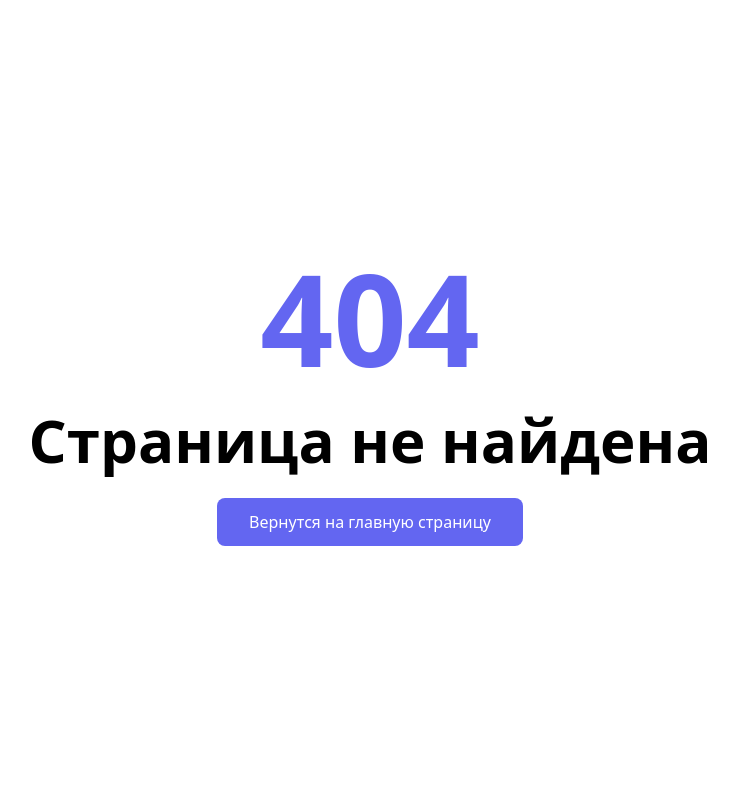
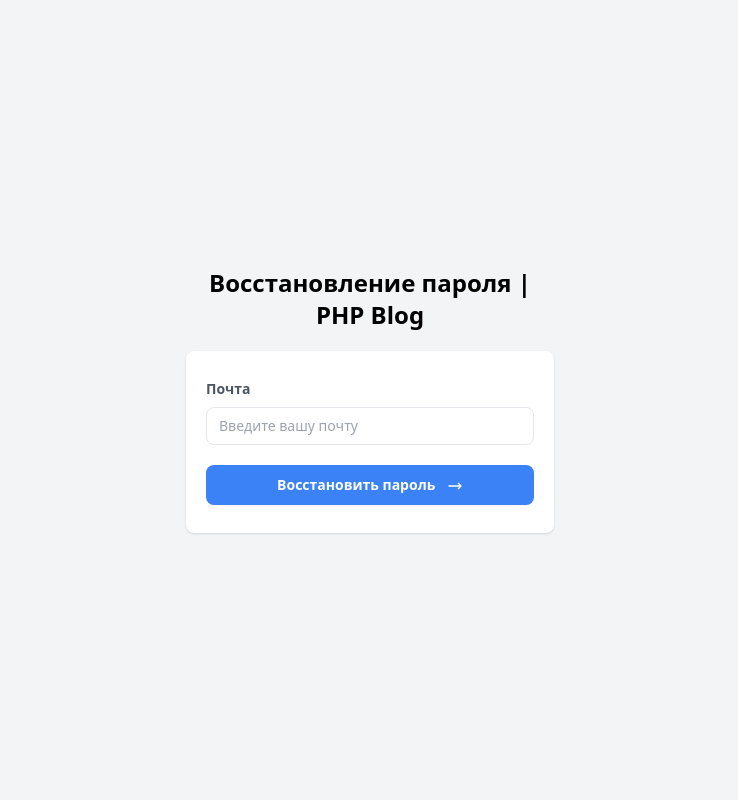
Before and after one commit to Evools/php-blog, a PHP site: page /forgot in a window 1280 px wide. Shown: the whole page, without its empty margins (270-1008 px from the left). Run offline with PHP 8.4, Linux system fonts and the light colour scheme; the visitor is signed in with stand-in values (Sample User, id 1); style sheets or scripts are compiled from the project's sources.

Commit message:
create forgot password

```diff
--- a/config/function.php
+++ b/config/function.php
@@ -6,3 +6,15 @@ function pre_dump($dump)
     var_dump($dump);
     echo "</pre>";
 }
+
+function generateNewPassword($length = 8)
+{
+    $characters = '0123456789abcdefghijklmnopqrstuvwxyzABCDEFGHIJKLMNOPQRSTUVWXYZ';
+    $password = '';
+
+    for ($i = 0; $i < $length; $i++) {
+        $password .= $characters[rand(0, strlen($characters) - 1)];
+    }
+
+    return $password;
+}
--- /dev/null
+++ b/pages/auth/forgot-password.php
@@ -0,0 +1,71 @@
+<?php
+require_once "./config/config.php";
+require_once "./config/function.php";
+$title_name = "Восстановление пароля";
+
+$err_email = "";
+
+if (isset($_POST['forgot_password'])) {
+  $email = $_POST['email'];
+
+  if (empty($email)) {
+    $err_email = "Почта не должна быть пустой";
+  }
+
+
+  if (isset($_POST['forgot_password'])) {
+    $email = $_POST['email'];
+
+    if (empty($email)) {
+      $err_email = "Почта не должна быть пустой";
+    }
+
+    if (empty($err_email)) {
+      // Генерация и сохранение временного токена
+      $reset_token = bin2hex(random_bytes(16));
+
+      // Обновление пароля в базе данных
+      $new_password = generateNewPassword();
+      $hashed_password = password_hash($new_password, PASSWORD_DEFAULT);
+      $sql = "UPDATE `users` SET `reset_token` = '$reset_token', `password` = '$hashed_password' WHERE `email` = '$email'";
+      mysqli_query($connect, $sql);
+
+      // Сохранение данных в файл
+      $file_content = "Email: $email\nReset Token: $reset_token\nNew Password: $new_password\n";
+      file_put_contents('reset_data.txt', $file_content);
+
+      $success_message = "Новый пароль сгенерирован и обновлен в базе данных. Данные также сохранены в файл reset_data.txt.";
+    }
+  }
+}
+
+include "./layout/header.php";
+?>
+
+<div class="min-h-screen bg-gray-100 flex flex-col justify-center sm:py-12">
+  <div class="p-10 xs:p-0 mx-auto md:w-full md:max-w-md">
+    <h1 class="font-bold text-center text-2xl mb-5">Восстановление пароля | PHP Blog</h1>
+    <form action="" method="post" class="bg-white shadow w-full rounded-lg divide-y divide-gray-200">
+      <?php if (isset($success_message)) : ?>
+        <small class='text-green-600 rounded-lg w-full text-center p-4'><?= $success_message; ?></small>
+      <?php endif; ?>
+      <div class="px-5 py-7">
+        <div class="mb-5">
+          <label class="font-semibold text-sm text-gray-600 pb-1 block">Почта</label>
+          <input type="email" name="email" class="border rounded-lg px-3 py-2 mt-1 text-sm w-full" placeholder="Введите вашу почту" />
+          <?php if (!empty($err_email)) : ?>
+            <small class='text-red-600 p-2 rounded-lg'><?= $err_email; ?></small>
+          <?php endif; ?>
+        </div>
+        <button type="submit" name="forgot_password" class="transition duration-200 bg-blue-500 hover:bg-blue-600 focus:bg-blue-700 focus:shadow-sm focus:ring-4 focus:ring-blue-500 focus:ring-opacity-50 text-white w-full py-2.5 rounded-lg text-sm shadow-sm hover:shadow-md font-semibold text-center inline-block">
+          <span class="inline-block mr-2">Восстановить пароль</span>
+          <svg xmlns="http://www.w3.org/2000/svg" fill="none" viewBox="0 0 24 24" stroke="currentColor" class="w-4 h-4 inline-block">
+            <path stroke-linecap="round" stroke-linejoin="round" stroke-width="2" d="M17 8l4 4m0 0l-4 4m4-4H3" />
+          </svg>
+        </button>
+      </div>
+    </form>
+  </div>
+</div>
+
+<?php include "./layout/footer.php"; ?>
--- /dev/null
+++ b/reset_data.txt
@@ -0,0 +1,3 @@
+Email: test@test.ru
+Reset Token: 6eb3ef4d29f2dd22014265c16dc6d737
+New Password: qCWjcjIE
--- a/routes.php
+++ b/routes.php
@@ -20,8 +20,11 @@ post('/create-category', 'admin/create-category.php');
 
 get('/signin', 'pages/auth/signin.php');
 get('/signup', 'pages/auth/signup.php');
+get('/forgot', 'pages/auth/forgot-password.php');
 
 post('/signin', 'pages/auth/signin.php');
 post('/signup', 'pages/auth/signup.php');
+post('/forgot', 'pages/auth/forgot-password.php');
+
 
 any('/404', 'pages/404.php');
```
Also changed, not shown: pages/auth/signin.php (+4 -4 lines).
